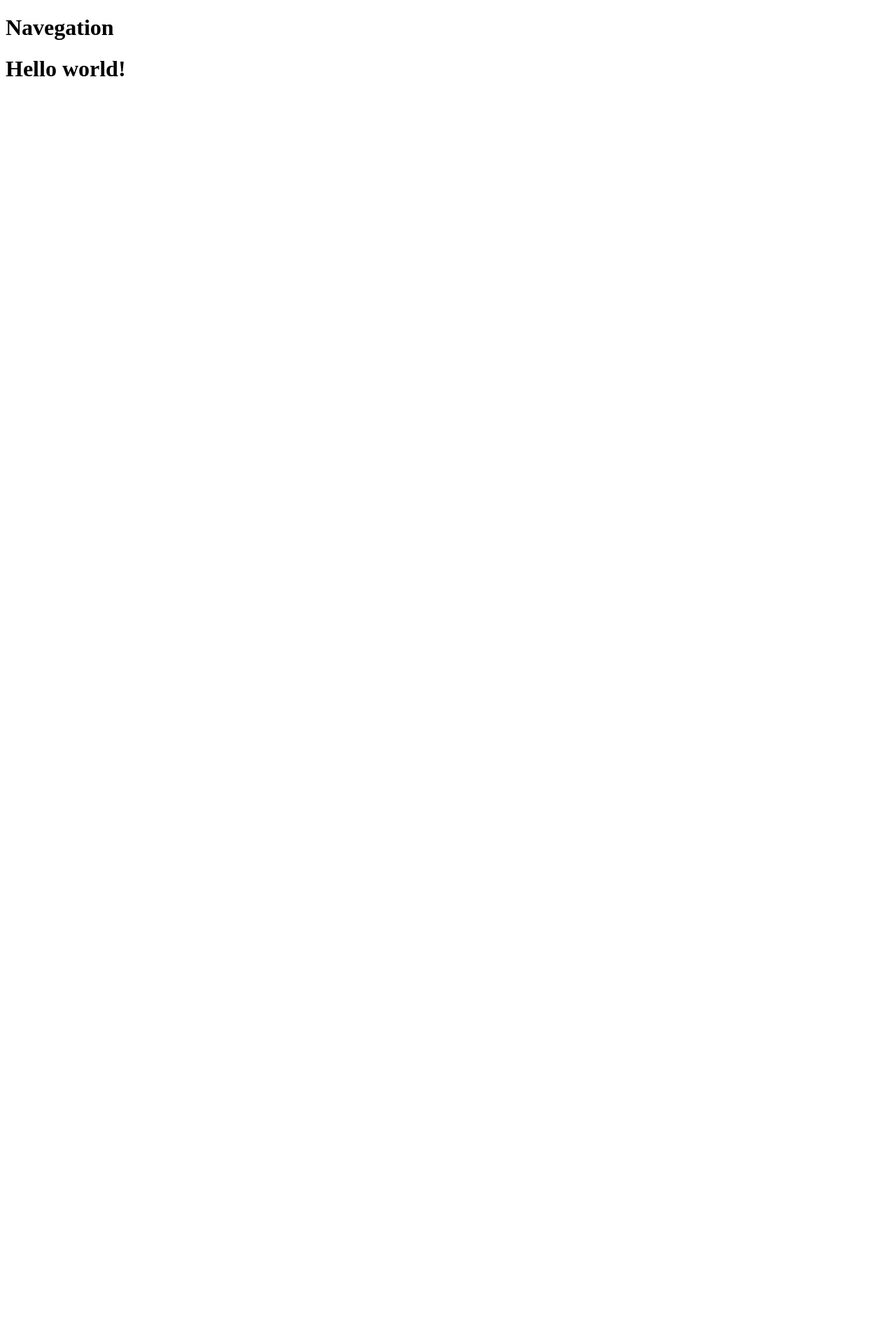
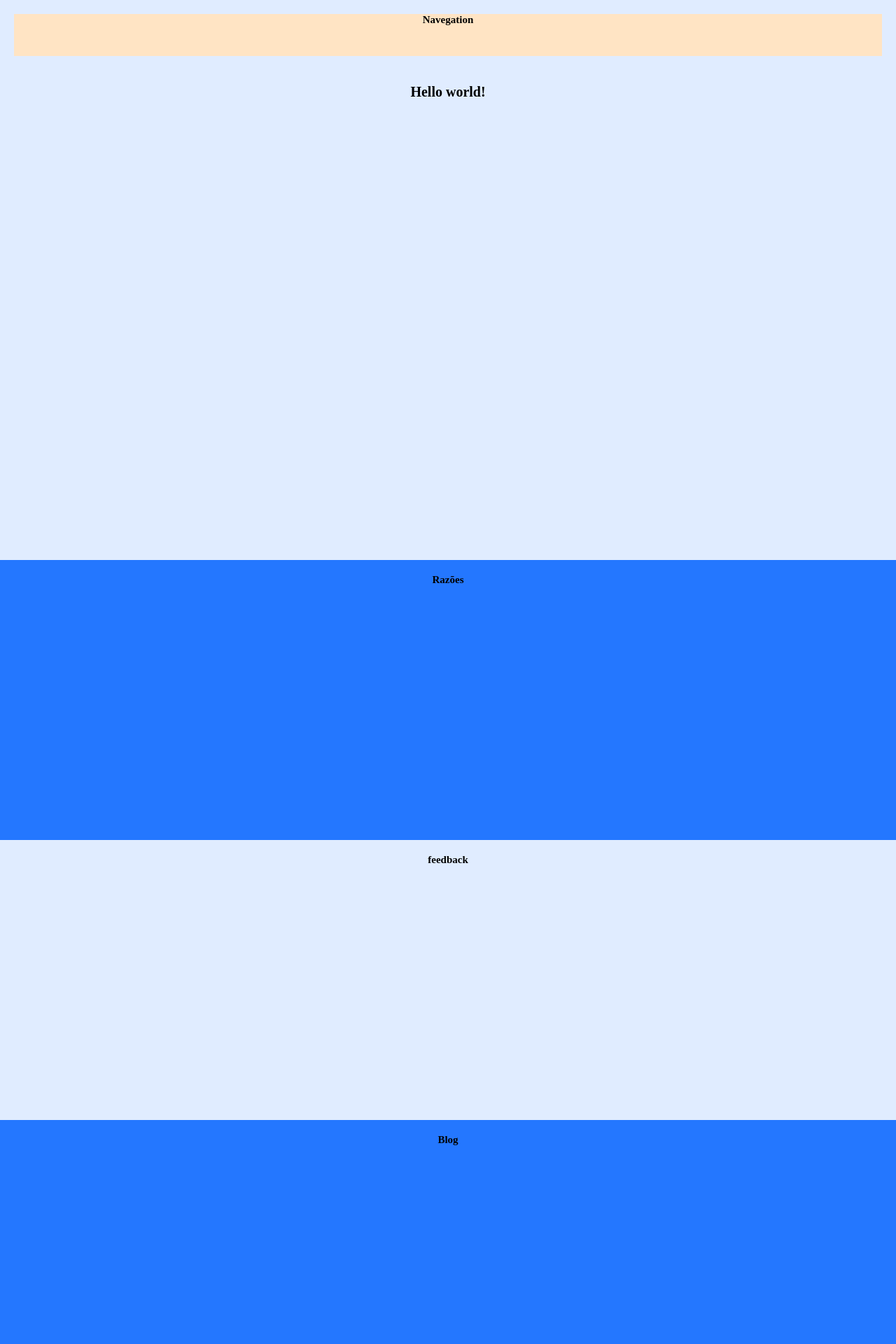
Before and after one commit to VnySrc/yyy, a Nuxt app: page / in a window 1280 px wide. Shown: the top 1920 px of the page at 70% size. Before the commit the page ends 800 px from the top, so only its background shows below. Built offline with nearby package versions, Linux system fonts and the light colour scheme.

Commit message:
Layout setup

```diff
--- /dev/null
+++ b/assets/scss/abstracts/_mixins.scss
@@ -0,0 +1,42 @@
+@mixin sm {
+    @media (max-width: 599px) {
+      @content;
+    }
+  }
+
+  @mixin sm-up {
+    @media (min-width: 600px) {
+      @content;
+    }
+  }
+
+  @mixin md-down {
+    @media (max-width: 900px) {
+      @content;
+    }
+  }
+
+  @mixin md {
+    @media (min-width: 900px) {
+      @content;
+    }
+  }
+
+  @mixin lg-down {
+    @media (max-width: 1200px) {
+      @content;
+    }
+  }
+
+  @mixin lg {
+    @media (min-width: 1200px) {
+      @content;
+    }
+  }
+
+
+  @mixin bg {
+    @media (min-width: 1800px) {
+      @content;
+    }
+  }
--- /dev/null
+++ b/assets/scss/abstracts/_variables.scss
@@ -0,0 +1,15 @@
+// colors
+
+$white: #f4f4f4;
+$black: #000;
+
+$primary: #2477ff;
+$secondary: #0060f9;
+
+$gray-100: #ececec;
+$gray-200: #E9E9E9;
+$gray-300: #BFBFBF;
+$gray-400: #7F7F7F;
+$gray-500: #242424;
+$gray-600: #241E1F;
+$gray-700: #1E1516;
--- /dev/null
+++ b/assets/scss/base/_base.scss
@@ -0,0 +1,20 @@
+body {
+    box-sizing: border-box;
+    background-color: #E0ECFF;
+}
+
+section,
+footer,
+header {
+    width: 100%;
+    padding: 2rem;
+    text-align: center;
+}
+
+a {
+    text-decoration: none;
+}
+
+li {
+    list-style: none;
+}
--- /dev/null
+++ b/assets/scss/base/_reset.scss
@@ -0,0 +1,33 @@
+/* The emerging W3C standard
+   that is currently Firefox-only */
+   * {
+    scrollbar-width: thin;
+    scrollbar-color: rgb(250, 250, 250) rgb(230, 230, 230);
+}
+
+/* Works on Chrome/Edge/Safari */
+*::-webkit-scrollbar {
+    width: 12px;
+}
+
+*::-webkit-scrollbar-track {
+    background: transparent;
+}
+
+*::-webkit-scrollbar-thumb {
+    background-color: rgb(250, 250, 250);
+    border-radius: 20px;
+    border: 3px solid rgb(235, 235, 235);
+}
+
+*,
+*::after,
+*::before {
+    margin: 0;
+    padding: 0;
+    box-sizing: inherit;
+}
+
+html {
+    font-size: 62.5%;
+}
--- /dev/null
+++ b/assets/scss/main.scss
@@ -0,0 +1,9 @@
+@import "base/base";
+@import "base/reset";
+@import "base/animation";
+@import "base/typography";
+
+@import "abstracts/variables";
+@import "abstracts/mixins";
+
+@import "layout/grid";
--- a/layouts/default.vue
+++ b/layouts/default.vue
@@ -1,6 +1,38 @@
 <template>
     <div>
-        <h1>Navegation</h1>
-    <Nuxt />
+        <section class="nav">
+            <h1>Navegation</h1>
+        </section>
+        <Nuxt />
+        <section class="blog">
+            <h1>Blog</h1>
+        </section>
+        <footer>
+            <h1>Footer</h1>
+        </footer>
     </div>
 </template>
+
+<style lang="scss">
+
+.nav {
+    height: 10rem;
+
+    h1 {
+        background-color: bisque;
+        width: 100%;
+        height: 100%;
+    }
+}
+
+.blog {
+    height:35rem;
+    background-color: $primary;
+}
+
+footer {
+    height: 50rem;
+    background-color: $secondary;
+}
+
+</style>
--- a/nuxt.config.js
+++ b/nuxt.config.js
@@ -0,0 +1,26 @@
+export default {
+    head: {
+      title: 'Avenida Automóveis',
+      titleTemplate: 'Veículos seminovos em Indaiatuba - SP | %s',
+      htmlAttrs: {
+        lang: 'pt-br',
+        amp: true
+      },
+      meta: [
+        { charset: 'utf-8' },
+        { name: 'viewport', content: 'width=device-width, initial-scale=1' },
+        {
+          hid: 'avenida',
+          name: 'description',
+          content: 'Seminovos em Indaiatuba - São Paulo'
+        }
+      ],
+    },
+
+    buildModules: [
+      '@nuxtjs/style-resources',
+    ],
+    styleResources: {
+      scss: ['./assets/scss/main.scss']
+    }
+  }
--- a/pages/index.vue
+++ b/pages/index.vue
@@ -1,3 +1,29 @@
 <template>
-  <h1>Hello world!</h1>
+<div>
+  <header>
+    <h1>Hello world!</h1>
+  </header>
+  <section class="razoes">
+    <h1>Razões</h1>
+  </section>
+  <section class="feedback">
+    <h1>feedback</h1>
+  </section>
+</div>
 </template>
+
+<style lang="scss">
+
+header {
+  height: 70rem;
+}
+
+.razoes {
+  height: 40rem;
+  background-color: $primary;
+}
+
+.feedback {
+  height: 40rem;
+}
+</style>
```
Also changed, not shown: package.json (+6 -2 lines), assets/scss/base/_animation.scss (added), assets/scss/base/_typography.scss (added), assets/scss/layout/_grid.scss (added), 1 other file (tests, documents, lock files or other folders).
